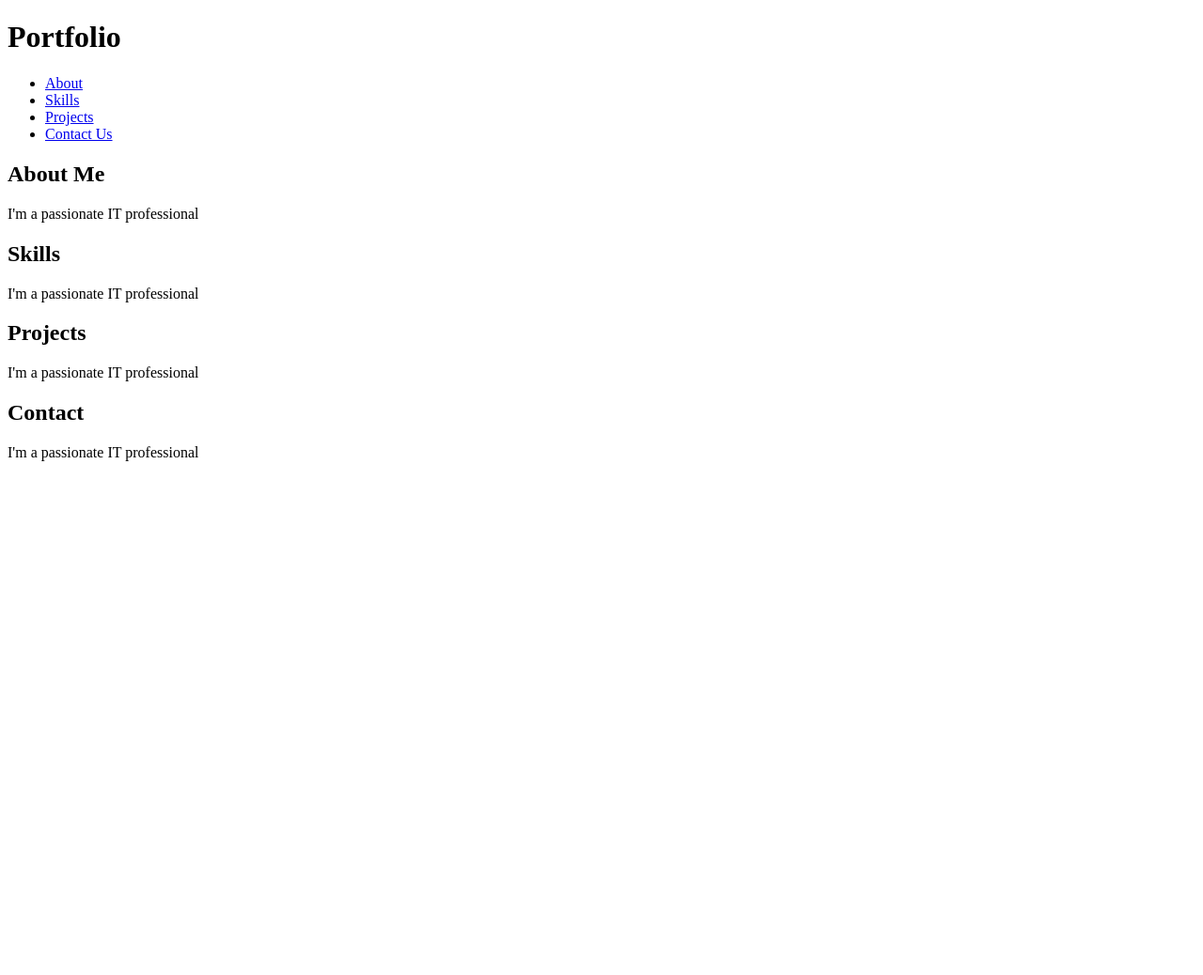
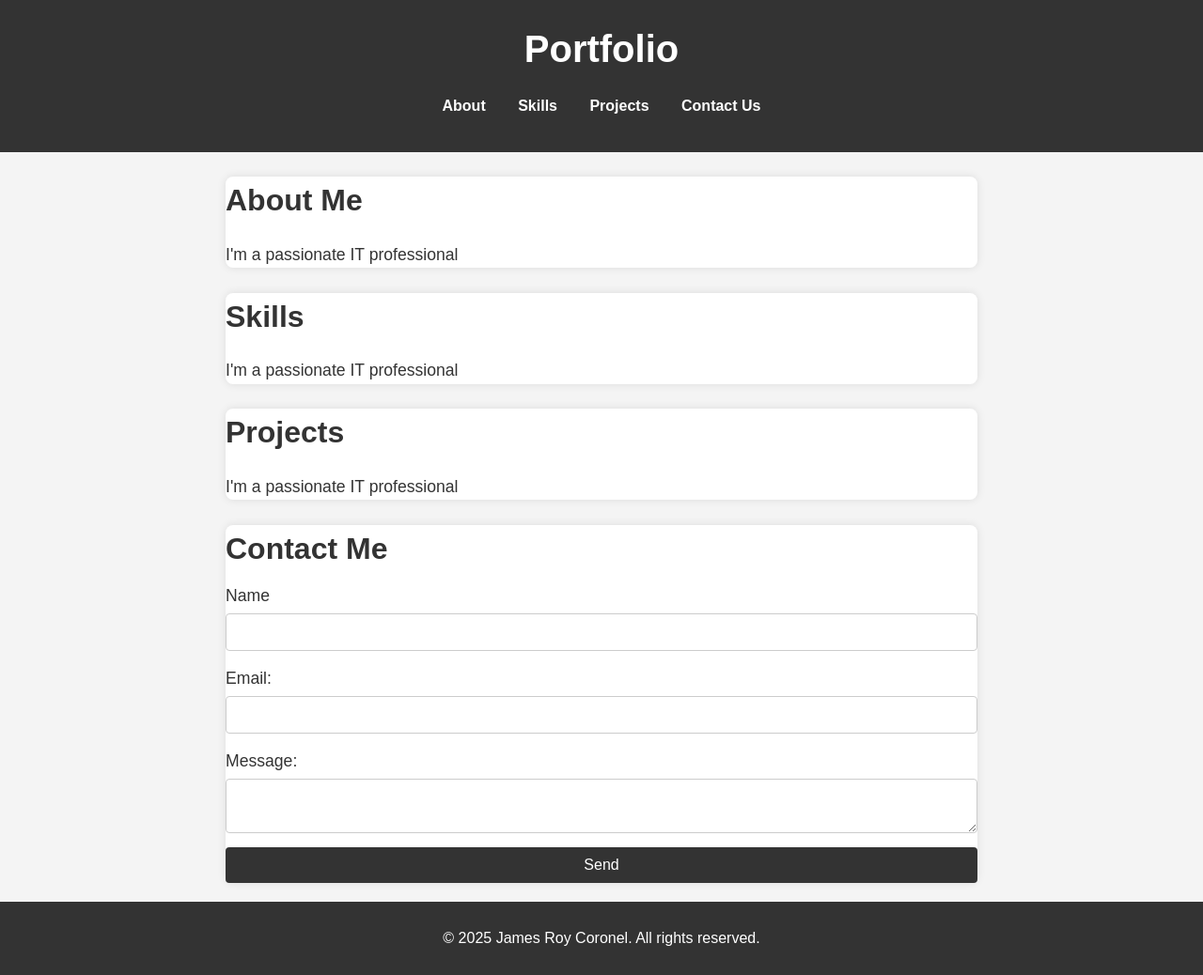
Before and after one commit to JRScrip/Portfolio, a plain HTML site: page index.html in a window 1280 px wide. Shown: the whole page at 94% size. Before the commit the page ends 800 px from the top, so only its background shows below. Drawn offline with Linux system fonts and the light colour scheme.

Commit message:
Added sytles for content 16/03/2025

```diff
--- a/index.html
+++ b/index.html
@@ -3,6 +3,7 @@
 <head>
     <meta charset="UTF-8">
     <meta name="viewport" content="width=device-width, initial-scale=1.0">
+    <link rel="stylesheet" href="styles.css">
     <title>Document</title>
 </head>
 <body>
@@ -34,9 +35,24 @@
     </section>
 
     <section id="Contact">
-        <h2>Contact</h2>
-        <p>I'm a passionate IT professional</p>
+        <h2>Contact Me</h2>
+        <form action="submit_form.php" method="post">
+            <label for="name">Name</label>
+            <input type="text" id="name" name="name" required>
+
+            <label for="email">Email:</label>
+            <input type="email" id="email" name="email" required>
+
+            <label for="message">Message:</label>
+            <textarea id="message" name="message" required></textarea>
+
+            <button type="submit">Send</button>
+        </form>
     </section>
+
+    <footer>
+        <p>&copy; 2025 James Roy Coronel. All rights reserved.</p>
+    </footer>
 
 </body>
 </html>
--- a/styles.css
+++ b/styles.css
@@ -1,3 +1,137 @@
-*{
-    background-color: aquamarine;
+body{
+    font-family: Arial, Helvetica, sans-serif;
+    line-height: 1.6;
+    margin: 0;
+    padding: 0;
+    background-color: #f4f4f4;
+    color: #333;
 }
+
+header{
+    background: #333;
+    color: #fff;
+    padding: 20px 0;
+    text-align: center;
+}
+
+header h1{
+    margin: 0;
+    font-size: 2.5rem;
+}
+
+nav ul{
+    list-style: none;
+    padding: 0;
+}
+
+/*display the navigation to a horizontal line*/
+nav ul li{
+    display: inline;
+    margin: 0 15px;
+}
+nav ul li a{
+    color: #fff;
+    text-decoration: none;
+    font-weight: bold;
+}
+
+nav ul li a:hover{
+    text-decoration: underline;
+}
+
+/*Section styling*/
+
+section{
+    padding: 20xp;
+    margin: 20px auto;
+    max-width: 800px;
+    background:#fff;
+    border-radius: 8px;
+    box-shadow:  0 0 10px rgba(0, 0, 0, 0.1);
+}
+
+section h2{
+    font-size: 2rem;
+    margin-bottom: 10px;
+    color: #333;
+
+}
+
+section p{
+    font-size: 1.1rem;
+    color:#333;
+}
+
+/*Skills styling*/
+
+.Skills {
+    margin-bottom: 20px;
+}
+.Skills h2 {
+    font-size: 1.5rem;
+    color: #333;
+}
+.Skills p {
+    font-size: 1rem;
+    color: #555;
+}
+
+/*Project styling*/
+
+.Projects {
+    margin-bottom: 20px;
+}
+.Projects h2 {
+    font-size: 1.5rem;
+    color: #333;
+}
+.Projects p {
+    font-size: 1rem;
+    color: #555;
+}
+
+
+/*Contact Form Styling*/
+
+form {
+    display: flex; /*flex direction*/
+    flex-direction: column; /*change the form to column*/
+}
+
+form label{
+    font-size: 1.1rem;
+    margin-bottom: 5px;
+    color: #333;
+}
+
+form input, textarea {
+    padding: 10px;
+    margin-bottom: 15px;
+    border: 1px solid #ccc;
+    border-radius: 4px;
+    font-size: 1rem;
+}
+
+form button{
+    padding: 10px 20px;
+    background:#333;
+    color: #fff;
+    border: none;
+    border-radius: 4px;
+    font-size: 1rem;
+    cursor: pointer;
+}
+
+form button:hover{
+    background:#555;
+}
+
+/*footer styling*/
+
+footer {
+    text-align: center;
+    padding: 10px 0;
+    background: #333;
+    color: #fff;
+    margin-top: 20px;
+}
```
